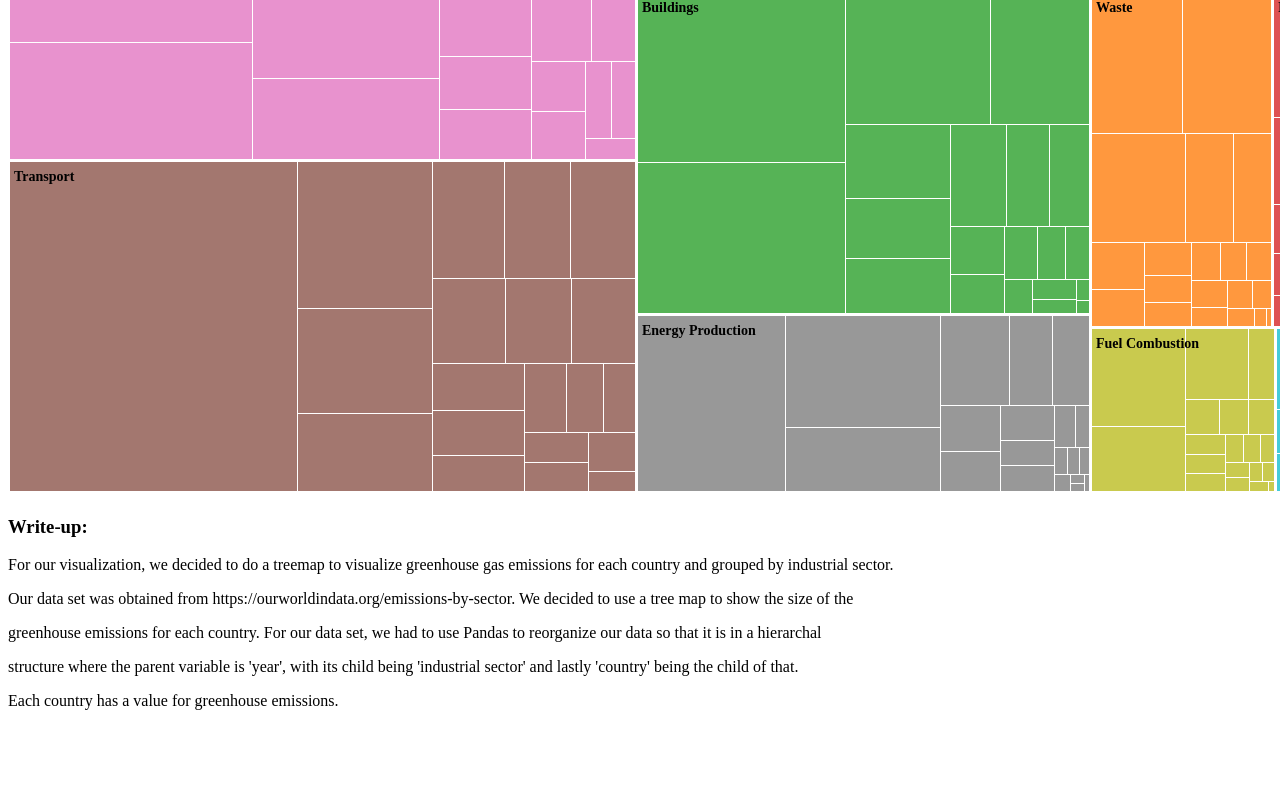
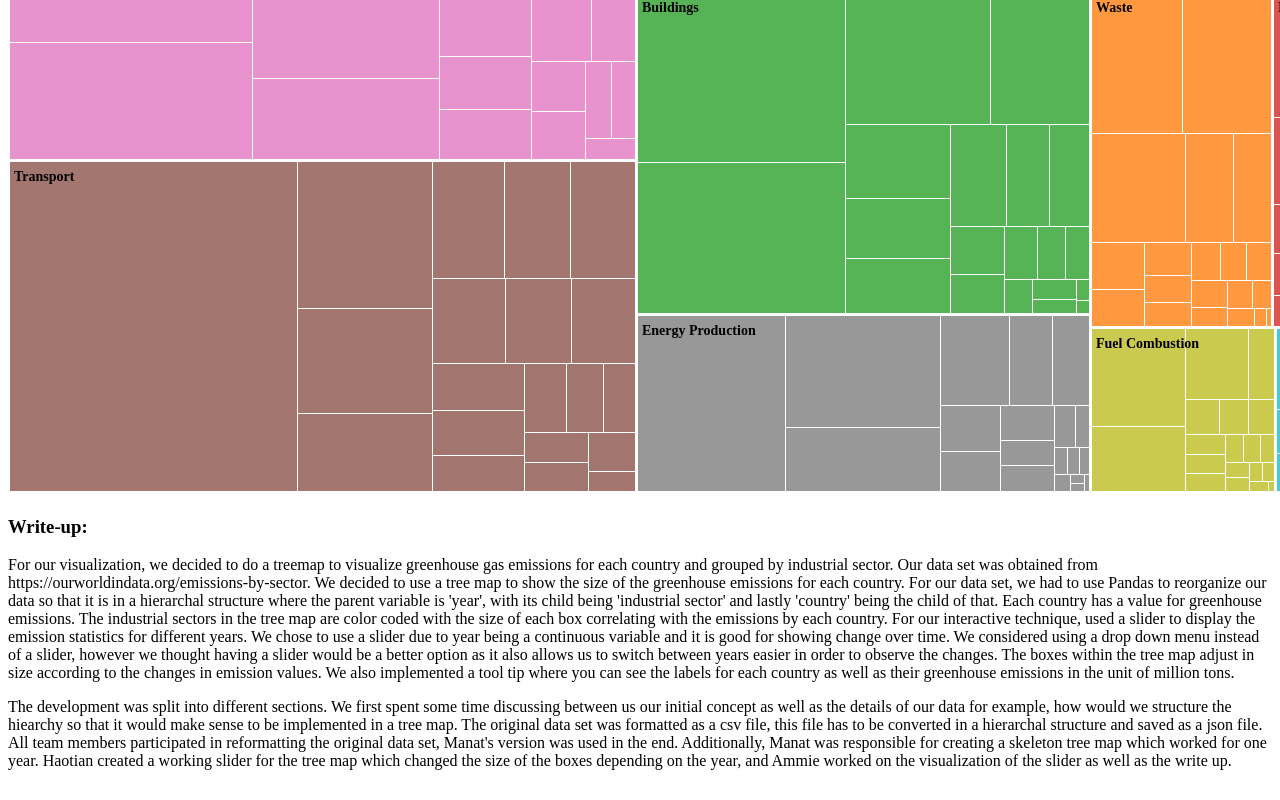
Before and after one commit to axie0927/dsc106-project3, a SvelteKit app: page / in a window 1280 px wide. Shown: the part 665-1465 px from the top of the page. Before the commit the page ends 1405 px from the top, so only its background shows below. Built offline with nearby package versions, Linux system fonts and the light colour scheme.

Commit message:
added more to the write up

```diff
--- a/src/routes/+page.svelte
+++ b/src/routes/+page.svelte
@@ -7,8 +7,5 @@
 <App />
 
 <h3>Write-up: </h3>
-<p> For our visualization, we decided to do a treemap to visualize greenhouse gas emissions for each country and grouped by industrial sector.</p>
-<p> Our data set was obtained from https://ourworldindata.org/emissions-by-sector. We decided to use a tree map to show the size of the </p>
-<p> greenhouse emissions for each country. For our data set, we had to use Pandas to reorganize our data so that it is in a hierarchal </p>
-<p> structure where the parent variable is 'year', with its child being 'industrial sector' and lastly 'country' being the child of that. </p>
-<p> Each country has a value for greenhouse emissions. </p>
+<p> For our visualization, we decided to do a treemap to visualize greenhouse gas emissions for each country and grouped by industrial sector. Our data set was obtained from https://ourworldindata.org/emissions-by-sector. We decided to use a tree map to show the size of the greenhouse emissions for each country. For our data set, we had to use Pandas to reorganize our data so that it is in a hierarchal structure where the parent variable is 'year', with its child being 'industrial sector' and lastly 'country' being the child of that. Each country has a value for greenhouse emissions. The industrial sectors in the tree map are color coded with the size of each box correlating with the emissions by each country. For our interactive technique, used a slider to display the emission statistics for different years. We chose to use a slider due to year being a continuous variable and it is good for showing change over time. We considered using a drop down menu instead of a slider, however we thought having a slider would be a better option as it also allows us to switch between years easier in order to observe the changes. The boxes within the tree map adjust in size according to the changes in emission values. We also implemented a tool tip where you can see the labels for each country as well as their greenhouse emissions in the unit of million tons. </p>
+<p> The development was split into different sections. We first spent some time discussing between us our initial concept as well as the details of our data for example, how would we structure the hiearchy so that it would make sense to be implemented in a tree map. The original data set was formatted as a csv file, this file has to be converted in a hierarchal structure and saved as a json file. All team members participated in reformatting the original data set, Manat's version was used in the end. Additionally, Manat was responsible for creating a skeleton tree map which worked for one year. Haotian created a working slider for the tree map which changed the size of the boxes depending on the year, and Ammie worked on the visualization of the slider as well as the write up. </p>
```
